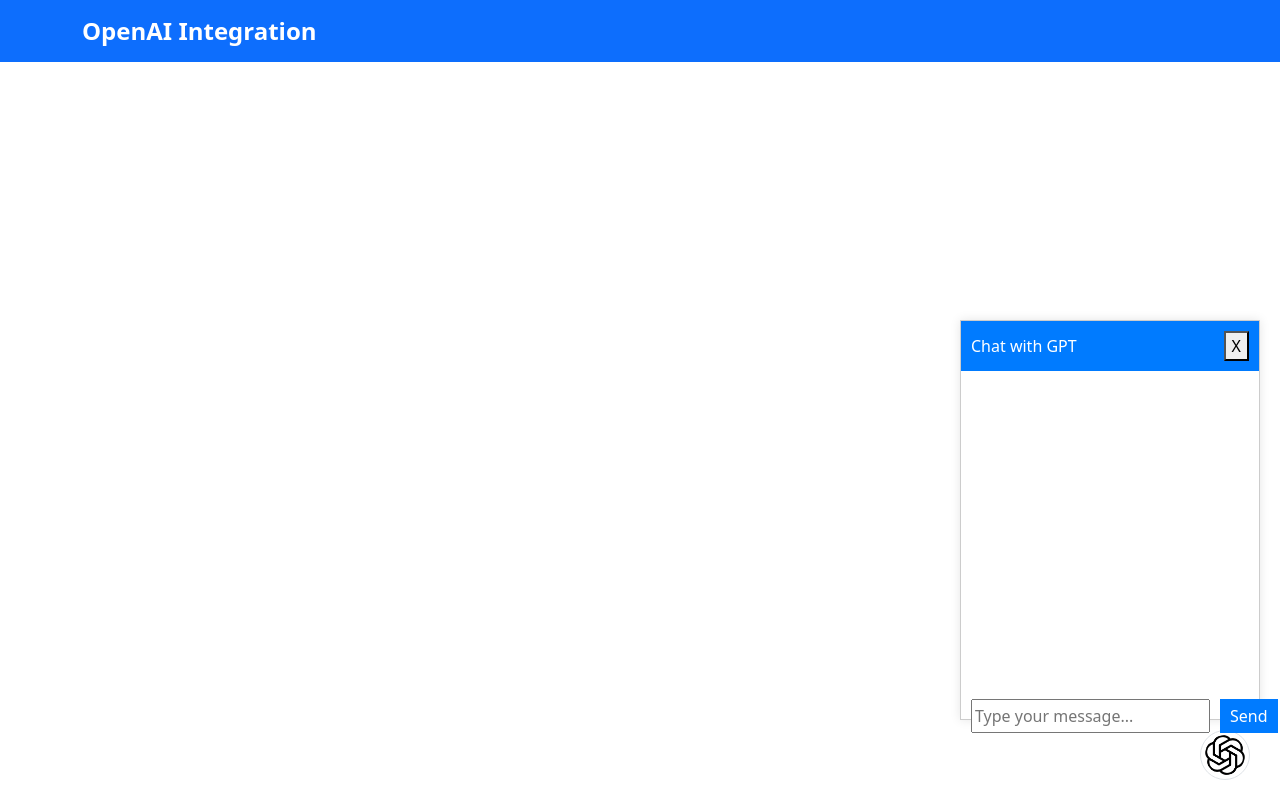
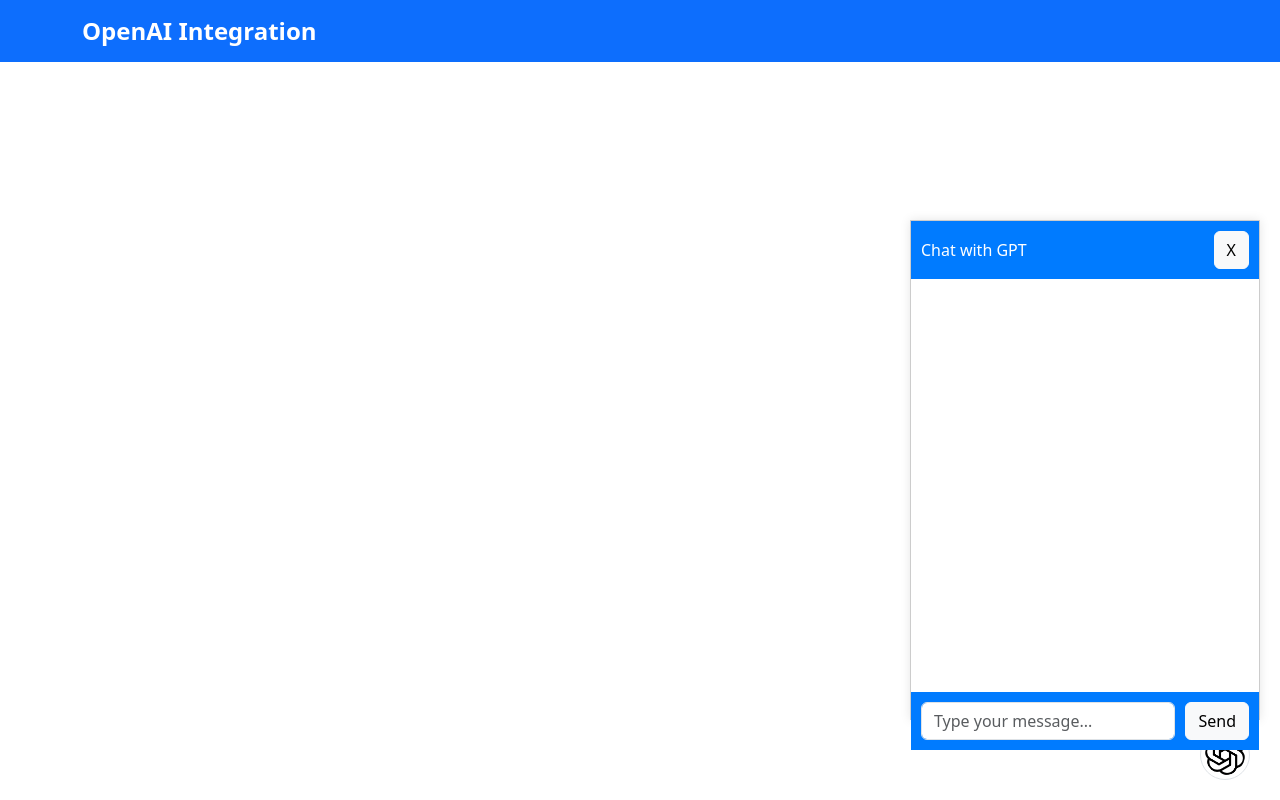
Before and after one commit to Vigneshwarie/GPTIntegrationSample, a website: page client/public/index.html in a window 1280 px wide. Both pictures are taken after a click on the element 1230 px from the left and 755 px from the top of the page. Drawn offline with nearby package versions, Linux system fonts and the light colour scheme.

Commit message:
Adding a pop-up window for user input

```diff
--- a/client/public/css/style.css
+++ b/client/public/css/style.css
@@ -20,8 +20,8 @@
      position: fixed;
      bottom: 80px;
      right: 20px;
-    width: 300px;
-    height: 400px;
+     width: 350px;
+     height: 500px;
      background: white;
      border: 1px solid #ccc;
      box-shadow: 0 0 10px rgba(0, 0, 0, 0.1);
@@ -38,14 +38,14 @@
 }
 
 .chat-body {
-    padding: 10px;
-    height: calc(100% - 80px);
+     height: calc(100% - 85px);
      overflow-y: auto;
 }
 
 .chat-footer {
-    padding: 10px;
+     background: #007bff;
      display: flex;
+     padding:10px;
      justify-content: space-between;
 }
 
@@ -54,14 +54,6 @@
      margin-right: 10px;
 }
 
-#sendButton {
-    background: #007bff;
-    color: white;
-    border: none;
-    padding: 5px 10px;
-    cursor: pointer;
-}
-
 .img-thumbnail {
      width: 50px;
      height: 50px;
--- a/client/public/index.html
+++ b/client/public/index.html
@@ -18,14 +18,14 @@
           <div class="chat-window" id="chatWindow">
                <div class="chat-header">
                     <span>Chat with GPT</span>
-                    <button id="closeChat">X</button>
+                    <button id="closeChat" type="button" class="btn btn-light">X</button>
                </div>
                <div class="chat-body">
                     <div id="chatOutput"></div>
                </div>
                <div class="chat-footer">
-                    <input type="text" id="userInput" placeholder="Type your message...">
-                    <button id="sendButton">Send</button>
+                    <input type="text" id="userInput" placeholder="Type your message..." class="form-control">
+                    <button id="sendButton" type="button" class="btn btn-light">Send</button>
                </div>
           </div>
      </div>
```
Lines whose indentation alone changed are shown as unchanged.
